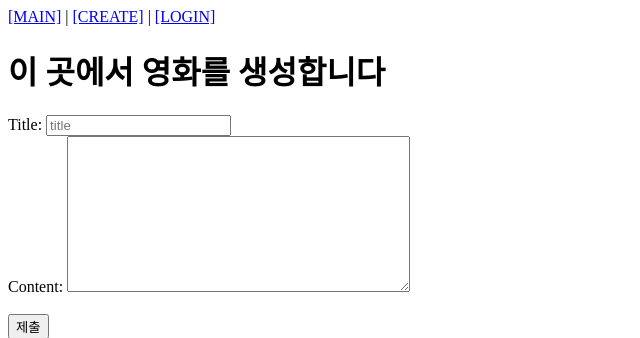
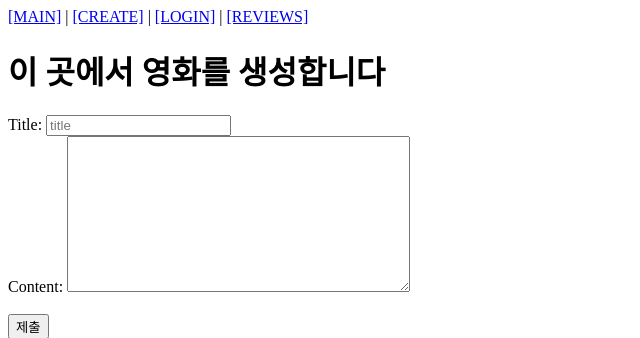
Before and after one commit to journnie/movie_blog, a Django app: page /movies/create/ in a window 1280 px wide. Shown: the top 338 px of the page, without its empty margins (0-640 px from the left). Run offline with Django 5.2, Linux system fonts and the light colour scheme.

Commit message:
edit template

```diff
--- a/templates/base.html
+++ b/templates/base.html
@@ -12,6 +12,8 @@
 <a href="/movies/create">[CREATE]</a>
 <a>|</a>
 <a href="/accounts/login">[LOGIN]</a>
+<a>|</a>
+    <a href="/reviews/">[REVIEWS]</a>
 </nav>
 
 
```
